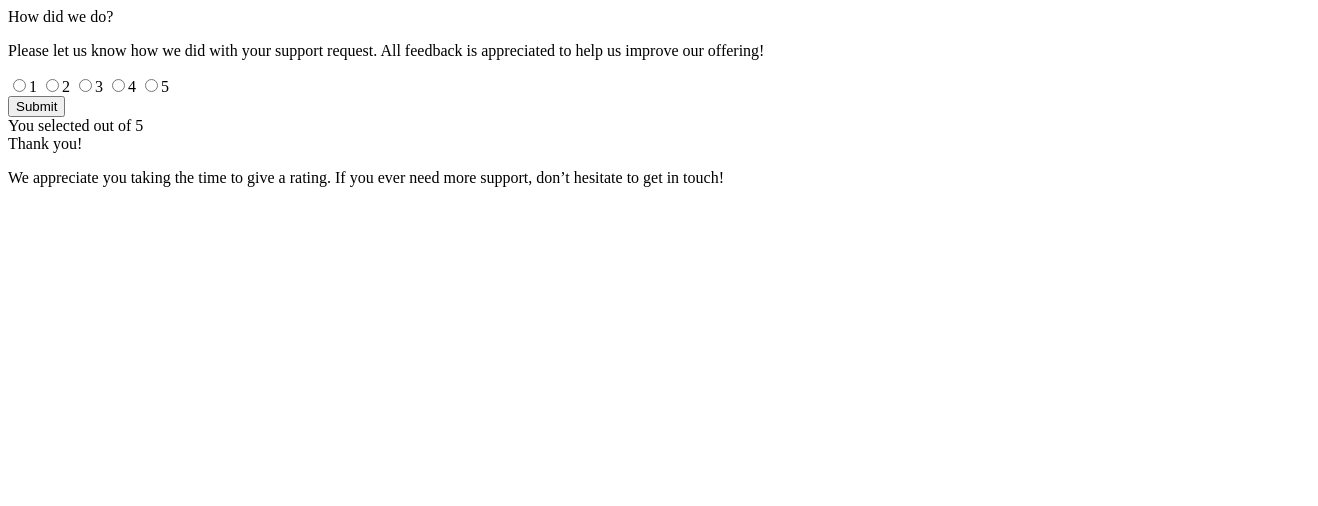
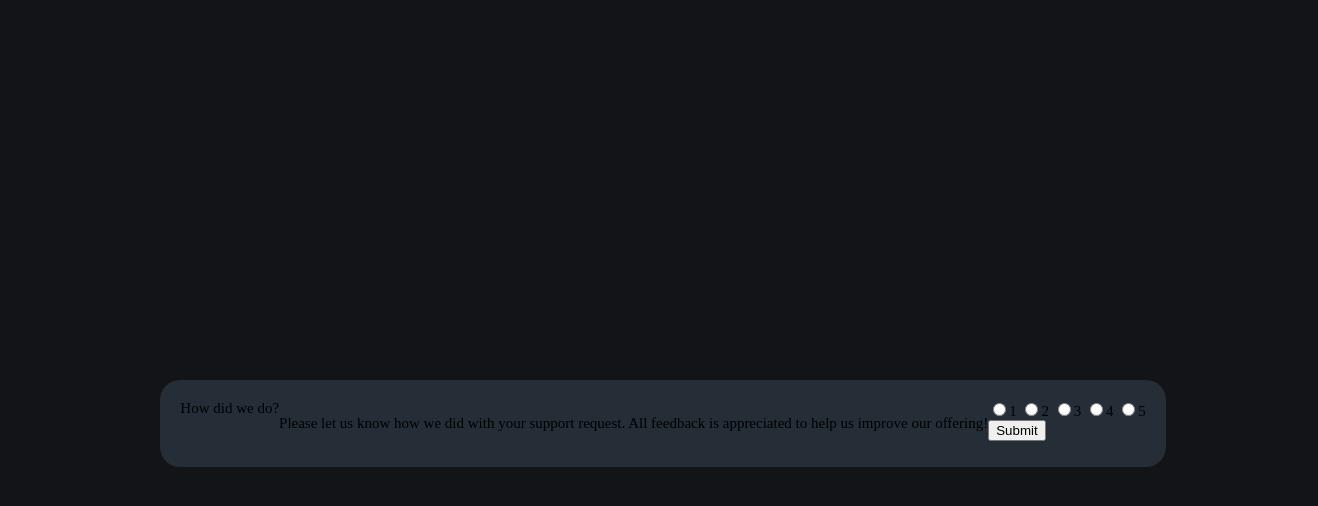
Before and after one commit to daniel-godin/code-challenge-interactive-rating-component-frontend-mentor, a plain HTML site: page index.html in a window 1280 px wide. Shown: the whole page, 1318 px wide, since content can reach past the window. Drawn offline with Linux system fonts and the light colour scheme.

Commit message:
Basic CSS layout started.  Bugs to work out.

```diff
--- a/index.html
+++ b/index.html
@@ -8,11 +8,12 @@
   <link rel="preconnect" href="https://fonts.googleapis.com">
   <link rel="preconnect" href="https://fonts.gstatic.com" crossorigin>
   <link href="https://fonts.googleapis.com/css2?family=Overpass:wght@400;700&display=swap" rel="stylesheet">
+  <link href='./style.css' rel='stylesheet'>
   <title>Frontend Mentor | Interactive rating component - Coded By Daniel Godin</title>
 </head>
 <body>
 <div class="page-container">
-  <div class="rating-start container">
+  <div class="container">
 
       <!-- Rating state start -->
 
@@ -44,12 +45,12 @@
 
 
 
-    <!-- Thank you state start -->
-  <div class="thank-you container" id="thankYouContainer">
+    <!-- Thank you state start
+      <div class="thank-you container" id="thankYouContainer">
 
       <div class="thank-you-screen-graphic"></div>
 
-      <div class="selected-display" id="selectedDisplay">You selected <!-- Add rating here --> out of 5</div>
+      <div class="selected-display" id="selectedDisplay">You selected  Add rating here out of 5</div>
 
       <header class="thank-you-header">Thank you!</header>
 
@@ -58,7 +59,7 @@
         don’t hesitate to get in touch!
       </p>
 
-  </div>
+  </div> -->
     <!-- Thank you state end -->
 
 
--- a/style.css
+++ b/style.css
@@ -18,3 +18,36 @@ Desktop: 1440px
   --typography-font-weight-normal-400: 400;
   --typography-font-weight-bold-700: 700;
 }
+
+html {
+  box-sizing: border-box;
+  font-size: var(--typography-font-size);
+  margin: 0;
+  padding: 0;
+
+
+}
+
+body {
+  height: 100vh;
+  width: 100vw;
+  background-color: var(--color-neutral-very-dark-blue);
+}
+
+.page-container {
+  height: 100%;
+  width: 100%;
+  display: flex;
+  justify-content: center;
+  align-items: center;
+  padding: 15px;
+}
+
+.container {
+  padding: 20px;
+  background-color: var(--color-neutral-dark-blue);
+  border-radius: 20px;
+  display: flex;
+  flex-flow: row wrap;
+
+}
```
